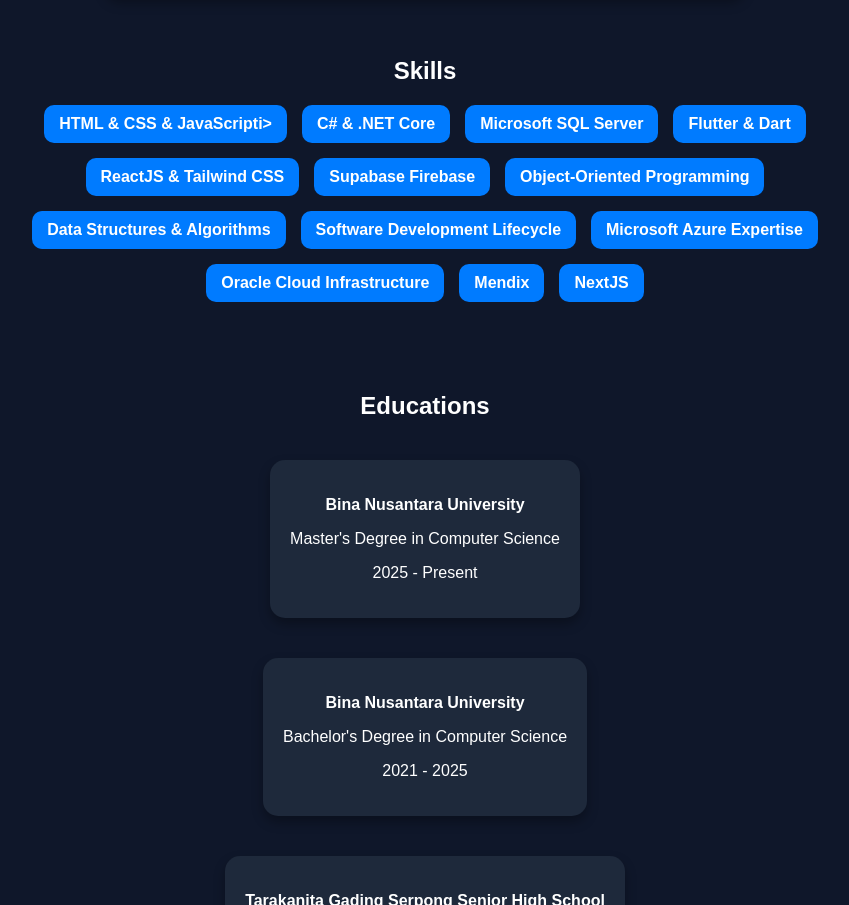
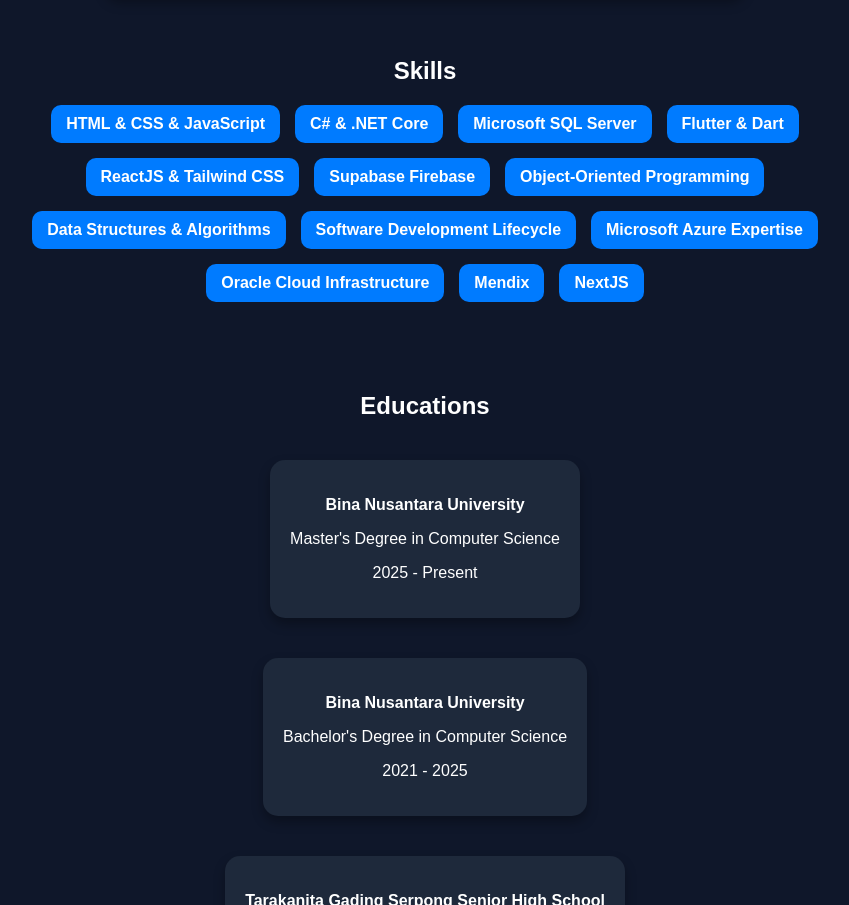
Before and after one commit to mkevinsebastian/portfolio, a plain HTML site: page index.html in a window 1280 px wide. Shown: the part 4987-5892 px from the top of the page, without its empty margins (215-1064 px from the left). Drawn offline with nearby package versions, Linux system fonts and the light colour scheme.

Commit message:
Fix Skill List

```diff
--- a/index.html
+++ b/index.html
@@ -220,7 +220,7 @@
         <section id="skills">
             <h2>Skills</h2>
             <ul class="skills-list">
-                <li>HTML & CSS & JavaScripti>
+                <li>HTML & CSS & JavaScript</li>
                 <li>C# & .NET Core</li>
                 <li>Microsoft SQL Server</li>
                 <li>Flutter & Dart</li>
```
